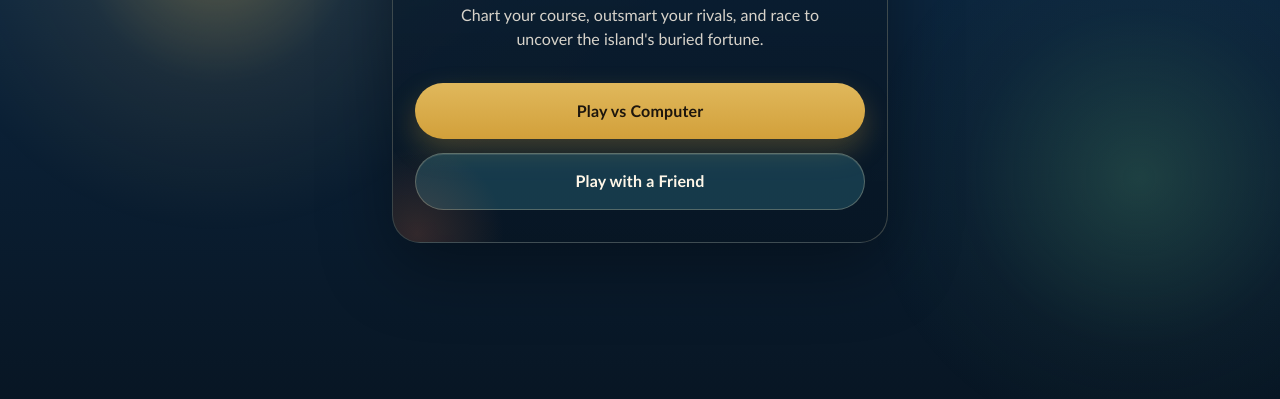
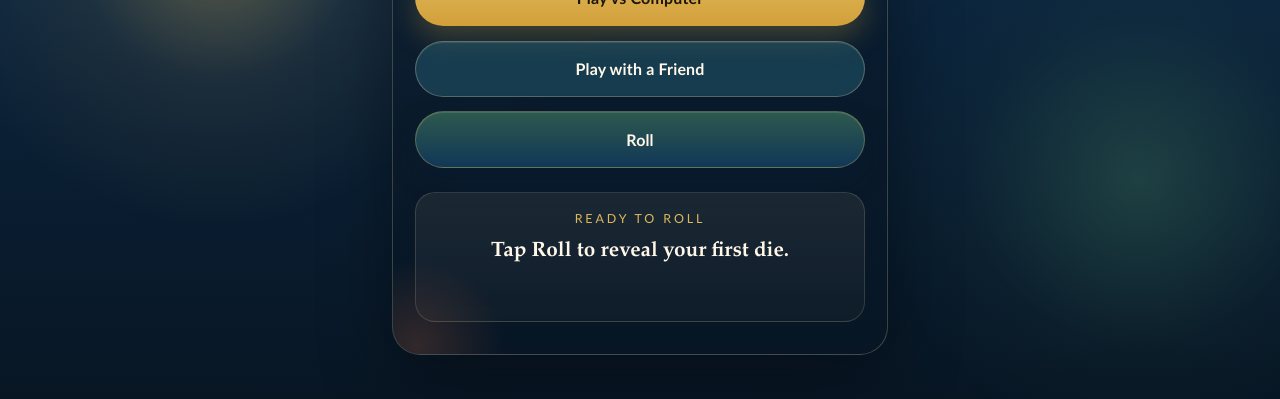
Before and after one commit to GabbyOley/treasure-trek, a website built with Vite: page index.html in a window 1280 px wide. Shown: the part 401-800 px from the top of the page. Built offline with nearby package versions, Linux system fonts and the light colour scheme.

Commit message:
feat: add seeded dice roll (#8)
* feat: add seeded title-screen dice roll

* fix: address title-screen review feedback

```diff
--- a/src/game/rng.ts
+++ b/src/game/rng.ts
@@ -14,3 +14,12 @@ export function stepSeededRng(seed: number): RngStep {
     value: ((mixed ^ (mixed >>> 14)) >>> 0) / 4294967296,
   };
 }
+
+export function rollSeededDie(seed: number, sides: number): RngStep {
+  const step = stepSeededRng(seed);
+
+  return {
+    nextSeed: step.nextSeed,
+    value: Math.floor(step.value * sides) + 1,
+  };
+}
--- a/src/main.ts
+++ b/src/main.ts
@@ -1,8 +1,17 @@
 import "./style.css";
+import { rollSeededDie } from "./game/rng";
 import { renderTitleScreen } from "./rendering/titleScreen";
-import { CSS_PALETTE } from "./utils/constants";
+import {
+  CSS_PALETTE,
+  INITIAL_RNG_SEED,
+  TITLE_SCREEN_DIE_SIDES,
+} from "./utils/constants";
 
 const root = document.documentElement;
+const app = document.querySelector<HTMLDivElement>("#app")!;
+
+let rngSeed = INITIAL_RNG_SEED;
+let lastRoll: number | null = null;
 
 const cssVars: Record<string, string> = {
   "--color-midnight": CSS_PALETTE.midnight,
@@ -21,4 +30,22 @@ Object.entries(cssVars).forEach(([name, value]) => {
   root.style.setProperty(name, value);
 });
 
-renderTitleScreen(document.querySelector<HTMLDivElement>("#app")!);
+function updateTitleScreen(restoreRollFocus = false): void {
+  renderTitleScreen(app, { lastRoll });
+
+  const rollButton =
+    app.querySelector<HTMLButtonElement>('[data-action="roll"]') ?? null;
+
+  if (restoreRollFocus) {
+    rollButton?.focus();
+  }
+
+  rollButton?.addEventListener("click", () => {
+      const nextRoll = rollSeededDie(rngSeed, TITLE_SCREEN_DIE_SIDES);
+      rngSeed = nextRoll.nextSeed;
+      lastRoll = nextRoll.value;
+      updateTitleScreen(true);
+    });
+}
+
+updateTitleScreen();
--- a/src/rendering/titleScreen.ts
+++ b/src/rendering/titleScreen.ts
@@ -1,4 +1,18 @@
-export function renderTitleScreen(container: HTMLDivElement): void {
+export type TitleScreenViewModel = {
+  lastRoll: number | null;
+};
+
+export function renderTitleScreen(
+  container: HTMLDivElement,
+  viewModel: TitleScreenViewModel,
+): void {
+  const hasRoll = viewModel.lastRoll !== null;
+  const rollResult = hasRoll
+    ? String(viewModel.lastRoll)
+    : "Tap Roll to reveal your first die.";
+  const resultLabel = hasRoll ? "Latest roll" : "Ready to roll";
+  const resultClassName = hasRoll ? "roll-value is-rolled" : "roll-value is-idle";
+
   container.innerHTML = `
     <main class="title-screen">
       <section class="title-card" aria-label="Treasure Trek title screen">
@@ -8,9 +22,33 @@ export function renderTitleScreen(container: HTMLDivElement): void {
           Chart your course, outsmart your rivals, and race to uncover the island's buried fortune.
         </p>
         <div class="action-group">
-          <button type="button" class="menu-button primary">Play vs Computer</button>
-          <button type="button" class="menu-button secondary">Play with a Friend</button>
+          <button
+            type="button"
+            class="menu-button primary"
+            aria-label="Play against the computer"
+          >
+            Play vs Computer
+          </button>
+          <button
+            type="button"
+            class="menu-button secondary"
+            aria-label="Play with a friend"
+          >
+            Play with a Friend
+          </button>
+          <button
+            type="button"
+            class="menu-button tertiary"
+            data-action="roll"
+            aria-label="Roll one six-sided die"
+          >
+            Roll
+          </button>
         </div>
+        <section class="roll-panel" aria-live="polite" aria-label="Dice roll result">
+          <p class="roll-label">${resultLabel}</p>
+          <output class="${resultClassName}">${rollResult}</output>
+        </section>
       </section>
     </main>
   `;
--- a/src/style.css
+++ b/src/style.css
@@ -192,6 +192,56 @@ h1 {
   box-shadow: inset 0 1px 0 rgba(255, 247, 232, 0.1);
 }
 
+.menu-button.tertiary {
+  color: var(--color-mist);
+  background:
+    linear-gradient(180deg, rgba(47, 93, 80, 0.95), rgba(18, 57, 91, 0.95));
+  border: 1px solid rgba(224, 184, 92, 0.32);
+  box-shadow:
+    0 12px 28px rgba(11, 34, 57, 0.28),
+    inset 0 1px 0 rgba(255, 247, 232, 0.12);
+}
+
+.roll-panel {
+  margin-top: 1.5rem;
+  padding: 1.1rem 1rem 1.2rem;
+  border-radius: 20px;
+  background:
+    linear-gradient(180deg, rgba(255, 247, 232, 0.08), rgba(255, 247, 232, 0.03)),
+    rgba(8, 22, 36, 0.64);
+  border: 1px solid rgba(242, 225, 182, 0.16);
+}
+
+.roll-label {
+  font-size: 0.78rem;
+  letter-spacing: 0.18rem;
+  text-transform: uppercase;
+  color: var(--color-amber);
+}
+
+.roll-value {
+  display: block;
+  margin-top: 0.55rem;
+  min-height: 4rem;
+  font-family: "Palatino Linotype", "Book Antiqua", Georgia, serif;
+  font-weight: 700;
+}
+
+.roll-value.is-idle {
+  font-size: clamp(1.05rem, 4vw, 1.3rem);
+  line-height: 1.35;
+  color: var(--color-mist);
+}
+
+.roll-value.is-rolled {
+  font-size: clamp(3rem, 16vw, 5.5rem);
+  line-height: 1;
+  color: var(--color-gold);
+  text-shadow:
+    0 4px 0 rgba(11, 34, 57, 0.55),
+    0 12px 20px rgba(0, 0, 0, 0.28);
+}
+
 @media (max-width: 480px) {
   .title-screen {
     padding: 16px;
@@ -213,4 +263,12 @@ h1 {
   .menu-button {
     width: 100%;
   }
+
+  .roll-panel {
+    padding-inline: 0.9rem;
+  }
+
+  .roll-label {
+    letter-spacing: 0.14rem;
+  }
 }
--- a/src/utils/constants.ts
+++ b/src/utils/constants.ts
@@ -23,3 +23,7 @@ export const CSS_PALETTE = {
   mist: "#fff7e8",
   ink: "#1d160d",
 } as const;
+
+export const INITIAL_RNG_SEED = 0x5eed1234;
+
+export const TITLE_SCREEN_DIE_SIDES = 6;
```
Also changed, not shown: src/game/__tests__/rng.test.ts (+23 -1 lines).
